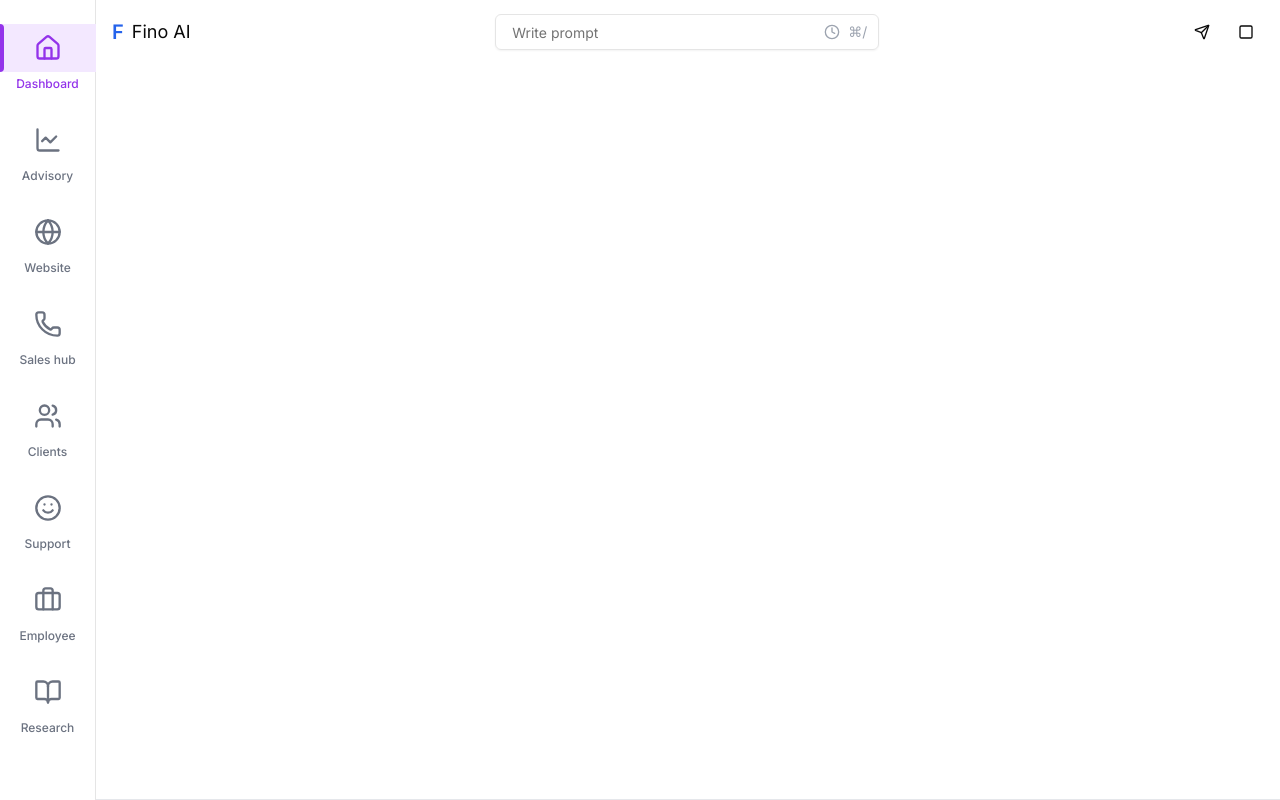
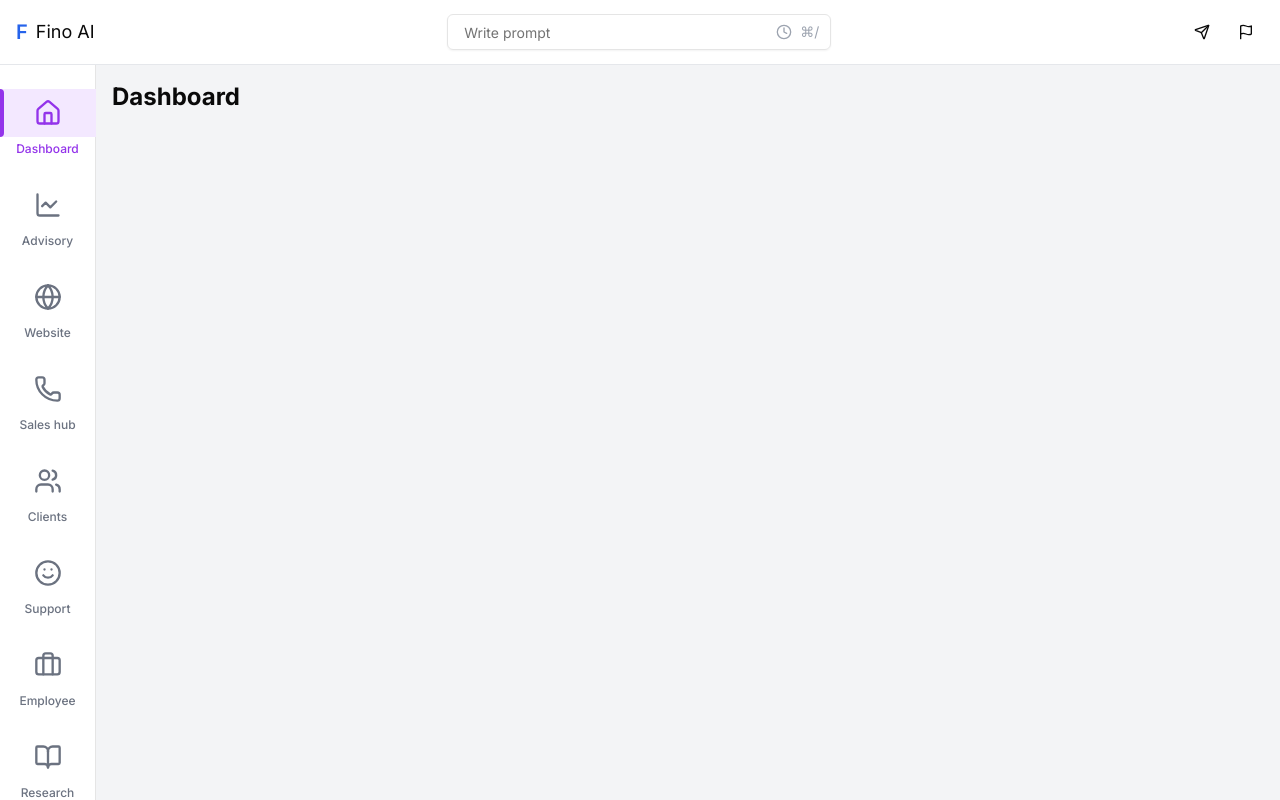
Before and after one commit to shubhampawar4841/finora, a Next.js app: page /dashboard in a window 1280 px wide. Built offline with nearby package versions, Linux system fonts and the light colour scheme; no server answers.

Commit message:
fixed layout issue

```diff
--- a/src/app/dashboard/layout.tsx
+++ b/src/app/dashboard/layout.tsx
@@ -18,15 +18,18 @@ export default function RootLayout({
   return (
     <html lang="en">
       <body className={inter.className}>
-        <div className="flex h-screen">
-
-          <AppSidebar />
+        <div className="flex flex-col h-screen">
           <AppHeader />
-          <main className="flex-1 overflow-y-auto">
-            {children}
-          </main>
+          <div className="flex flex-1 overflow-hidden">
+            <AppSidebar />
+            <main className="flex-1">
+              <div>
+                {children}
+              </div>
+            </main>
+          </div>
         </div>
       </body>
     </html>
-  )
+  );
 }
--- a/src/app/dashboard/page.tsx
+++ b/src/app/dashboard/page.tsx
@@ -12,11 +12,7 @@ export default function Dashboard() {
       <header className="flex justify-between items-center">
         <h1 className="text-2xl font-bold">Dashboard</h1>
         <div className="flex items-center space-x-2">
-          {user && (
-            <>
-             <UserButton />
-            </>
-          )}
+
         </div>
       </header>
       {user && (
--- a/src/components/app-header.tsx
+++ b/src/components/app-header.tsx
@@ -2,7 +2,7 @@
 import React from 'react';
 import { Input } from "@/components/ui/input";
 import { Button } from "@/components/ui/button";
-import { Clock, Send, Square } from "lucide-react";
+import { Clock, Send, Flag } from "lucide-react";
 import { useUser ,  UserButton } from '@clerk/nextjs';
 
 export function AppHeader(){
@@ -36,7 +36,7 @@ export function AppHeader(){
             <Send className="h-4 w-4" />
           </Button>
           <Button variant="ghost" size="icon">
-            <Square className="h-4 w-4" />
+            <Flag className="h-4 w-4" />
           </Button>
           {user && (
             <>
```
